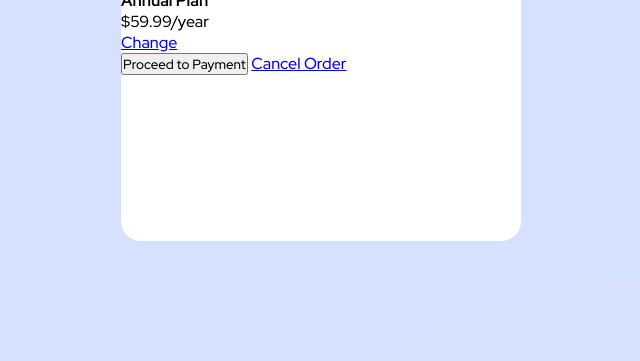
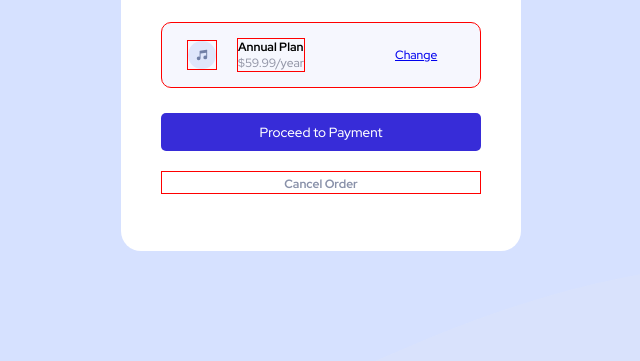
Before and after one commit to okobi45/order-summary, a plain HTML site: page index.html in a window 1280 px wide. Shown: the part 439-800 px from the top of the page, without its empty margins (319-959 px from the left). Drawn offline with Linux system fonts and the light colour scheme.

Commit message:
Desktop ready

```diff
--- a/index.html
+++ b/index.html
@@ -39,16 +39,16 @@
 
     <div class="orderPlan">
       <img src="/images/icon-music.svg" alt="musicIcon">
-      <div>
+      <div class="annualPlan">
         <h4>Annual Plan</h4>
         <p>$59.99/year</p>
       </div>
-      <span><a href="#blank">Change</a></span>
+      <span class="changeBtn"><a href="#blank">Change</a></span>
     </div>
 
-    <div>
+    <div class="btn">
       <button>Proceed to Payment</button>
-      <span><a href="#blank">Cancel Order</a></span>
+      <span class="cancelBtn"><a href="#blank">Cancel Order</a></span>
     </div>
   </div>
 
--- a/style.css
+++ b/style.css
@@ -17,7 +17,7 @@ body {
 
 .container {
     background-color: hsl(0, 0%, 100%);
-    height: 70%;
+    height: 580px;
     width: 400px;
     border-radius: 20px;
 }
@@ -33,8 +33,100 @@ body {
 
 .orderContent h2 {
     font-size: 18px;
+    padding: 10px;
+    margin-top: 20px;
+    font-weight: 900;
 }
 
 .orderContent p {
     font-size: 12px;
+    padding: 0px 80px 0px 80px;
+    border: 1px solid red;
+    line-height: 20px;
+    color:hsl(234, 10%, 64%);
 }
+
+.orderPlan {
+    display: flex;
+    border: 1px solid red;
+    margin: 25px 40px 25px 40px;
+    align-items: center;
+    border-radius: 10px;
+    padding: 15px;
+    background-color: hsl(230, 75%, 98%);
+}
+
+.orderPlan img {
+    height: 30px;
+    width: 30px;
+    margin-right: 0px;
+    margin-left: 10px;
+    border: 1px solid red;
+}
+
+.annualPlan {
+    font-size: 14px;
+    margin: 0px 40px 0px 20px;
+    border: 1px solid red;
+}
+
+
+.annualPlan h4 {
+    font-size: 12px;
+}
+
+
+.annualPlan p {
+    color:hsl(231, 10%, 62%);
+    font-size: 12px;
+}
+
+
+.changeBtn {
+    display: block;
+    margin-left: 50px;
+    font-size: 12px;
+}
+
+.changeBtn a:hover {
+    color: rgb(149, 141, 244);
+    cursor: pointer;
+}
+
+.btn {
+    display: flex;
+    flex-direction: column;
+    margin: 0px 40px 0px 40px;
+}
+
+.btn button {
+    background-color: hsl(244, 69%, 51%);
+    color: hsl(0, 0%, 100%);
+    border: none;
+    border-radius: 5px;
+    padding: 10px 0px 10px 0px;
+}
+
+.btn button:hover {
+    background-color: rgb(116, 108, 233);
+    cursor: pointer;
+}
+
+.cancelBtn {
+    display: block;
+    border: 1px solid red;
+    text-align: center;
+    margin-top: 20px;
+}
+
+.cancelBtn a {
+    text-decoration: none;
+    font-size: 12px;
+    color: hsl(225, 16%, 60%);
+    font-weight: 700;
+    cursor: pointer;
+}
+
+.cancelBtn a:hover {
+    color: rgb(59, 68, 89);
+}
```
